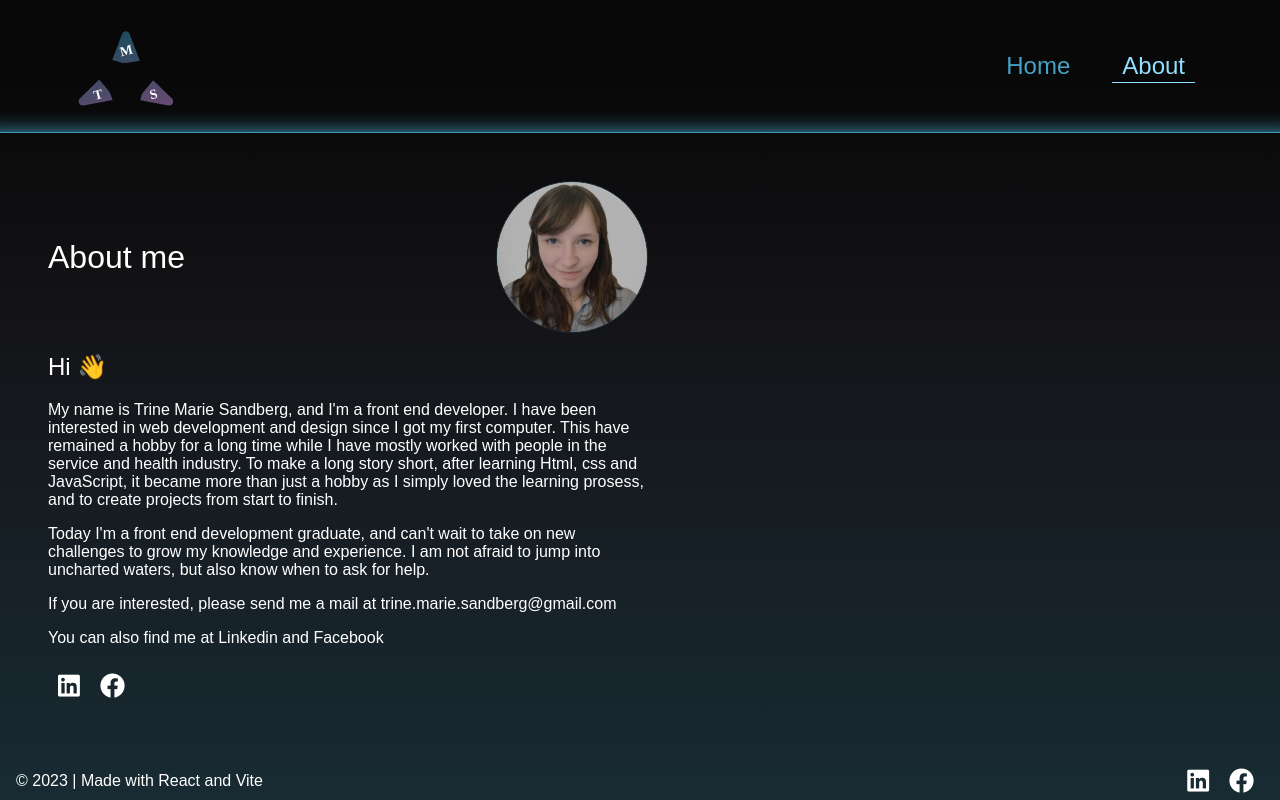
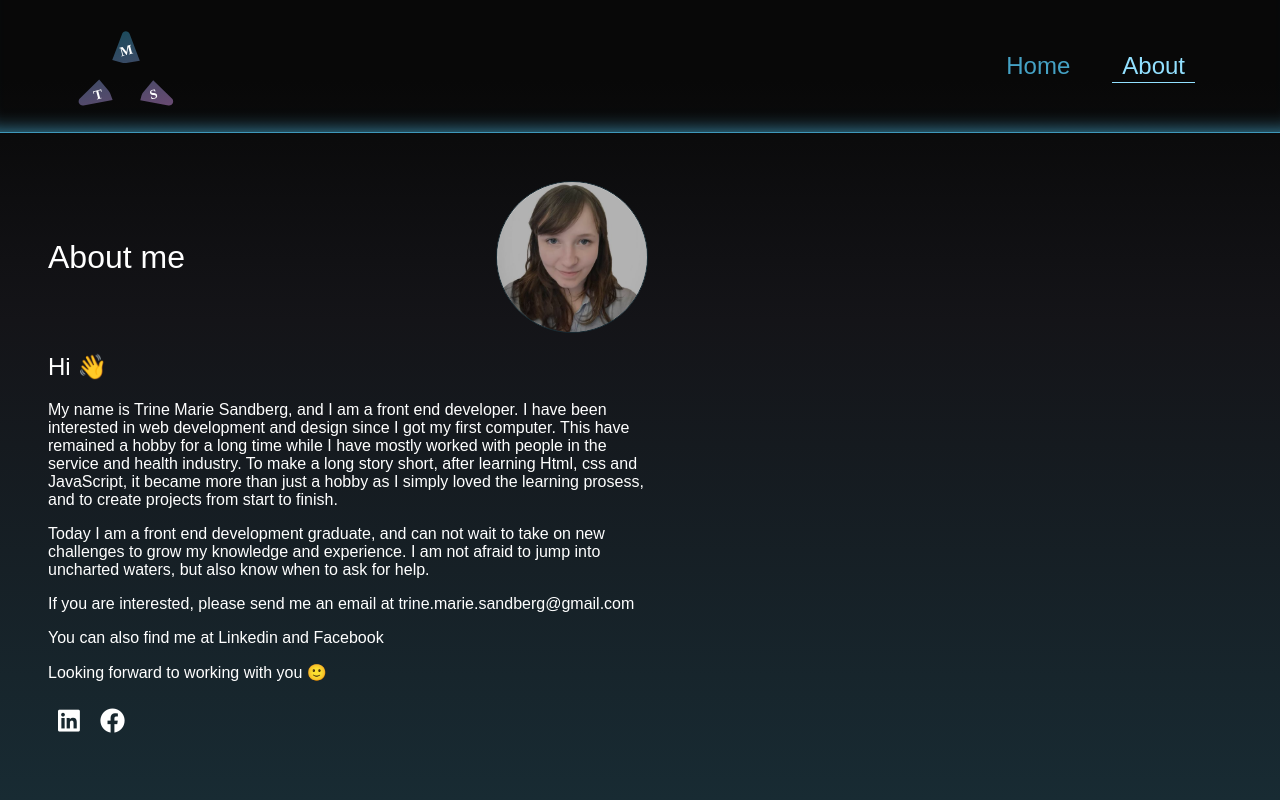
Before and after one commit to trine-marie-sandberg/portfolio, a React (Vite) app: page /about in a window 1280 px wide. Built offline with nearby package versions, Linux system fonts and the light colour scheme; a web font is replaced by a local one.

Commit message:
adjust text

```diff
--- a/src/pages/about/index.jsx
+++ b/src/pages/about/index.jsx
@@ -13,19 +13,20 @@ export default function About() {
             </FlexImgHeading>
             <h2>Hi 👋</h2>
             <p>
-                My name is Trine Marie Sandberg, and I'm a front end developer.
+                My name is Trine Marie Sandberg, and I am a front end developer.
                 I have been interested in web development and design since I got my first computer. This have remained a hobby for a long time while I
                 have mostly worked with people in the service and health industry. To make a long story short, after learning Html, css and JavaScript, it became more than just
                 a hobby as I simply loved the learning prosess, and to create projects from start to finish.
             </p>
             <p>
-                Today I'm a front end development graduate, and can't wait to take on new challenges to grow my knowledge and experience.
+                Today I am a front end development graduate, and can not wait to take on new challenges to grow my knowledge and experience.
                 I am not afraid to jump into uncharted waters, but also know when to ask for help.
             </p>
             <p>
-                If you are interested, please send me a mail at trine.marie.sandberg@gmail.com
+                If you are interested, please send me an email at trine.marie.sandberg@gmail.com
             </p>
             <p>You can also find me at Linkedin and Facebook</p>
+            <p>Looking forward to working with you 🙂</p>
             <SocialMediaLinks/>
         </SectionWrap>
     )
```
